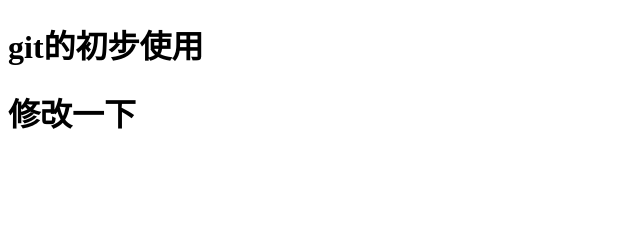
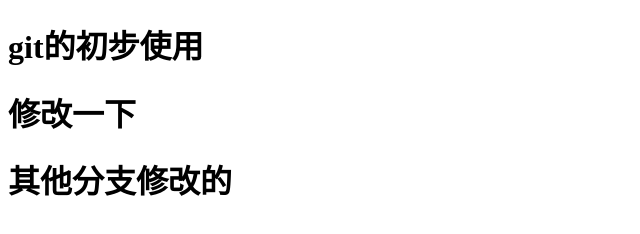
Before and after one commit to Zhengzesen/git--, a plain HTML site: page index.html in a window 1280 px wide. Shown: the whole page, without its empty margins (0-640 px from the left). Drawn offline with Linux system fonts and the light colour scheme.

Commit message:
其它分支提交

```diff
--- a/index.html
+++ b/index.html
@@ -9,5 +9,6 @@
 <body>
     <h1>git的初步使用</h1>
     <h1>修改一下</h1>
+    <h1>其他分支修改的</h1>
 </body>
 </html>
```
